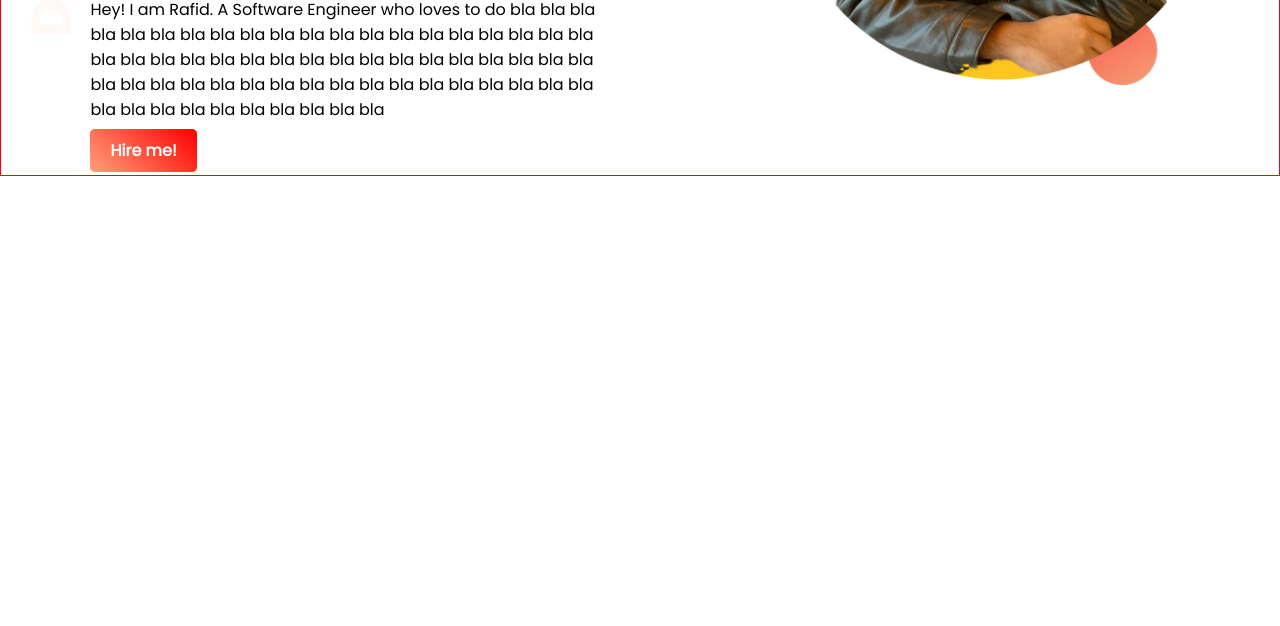
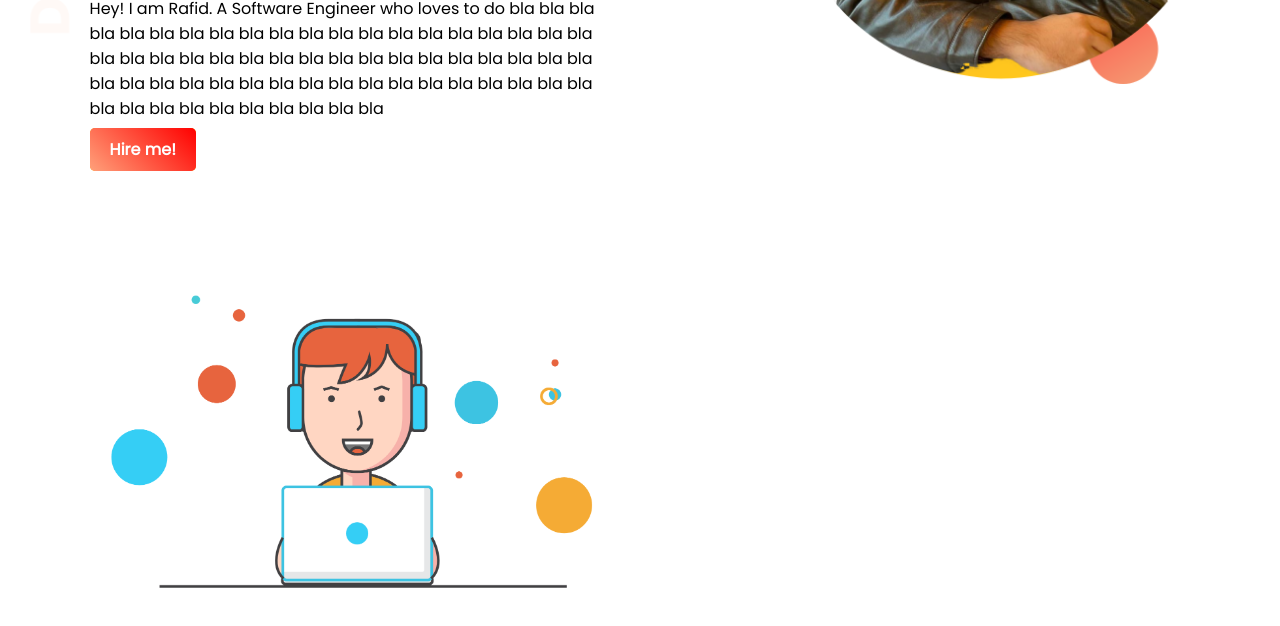
Before and after one commit to rezwanrafid/portfolio, a plain HTML site: page index.html in a window 1280 px wide. Shown: the part 326-952 px from the top of the page. Before the commit the page ends 800 px from the top, so only its background shows below. Drawn offline with Linux system fonts and the light colour scheme; a web font is replaced by a local one.

Commit message:
add second section

```diff
--- a/index.html
+++ b/index.html
@@ -21,5 +21,10 @@
             <img src="images/rafidMain.png" alt = "" >
         </div>
     </section>
+    <section class="dream-area">
+        <div class="half-width">
+            <image src="images/skills.png" alt="">
+        </div>
+    </section>
 </body>
 </html>
--- a/style.css
+++ b/style.css
@@ -21,10 +21,10 @@ h1 {
 .top-banner{
     background-image: url("images/top-banner.png");
     background-repeat: no-repeat;
-    border : 1px red solid;
 }
 section{
     height: 500px;
+    padding-bottom: 100px;
 }
 .link-button {
     text-decoration: none;
```
Also changed, not shown: images/skills.png (added).
